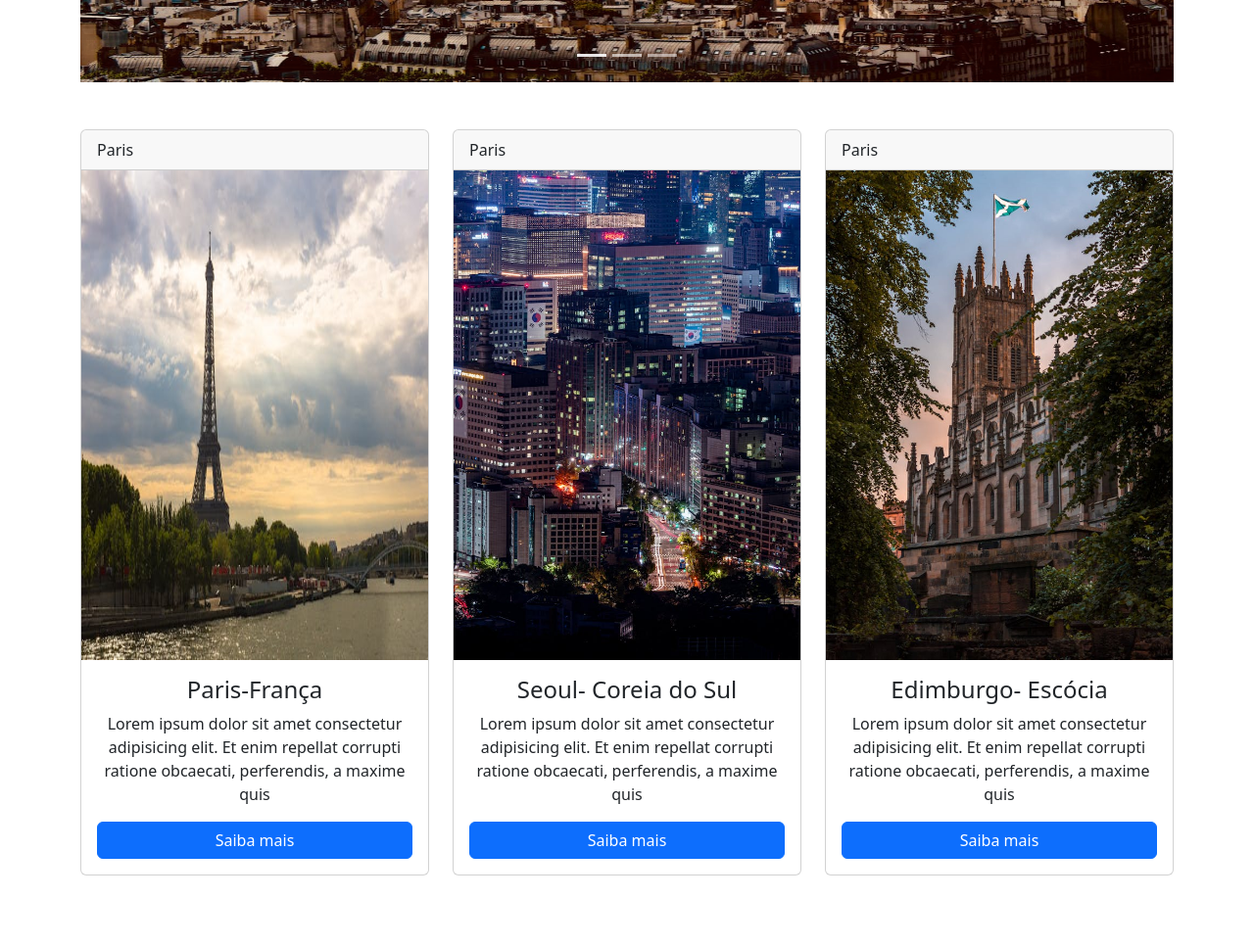
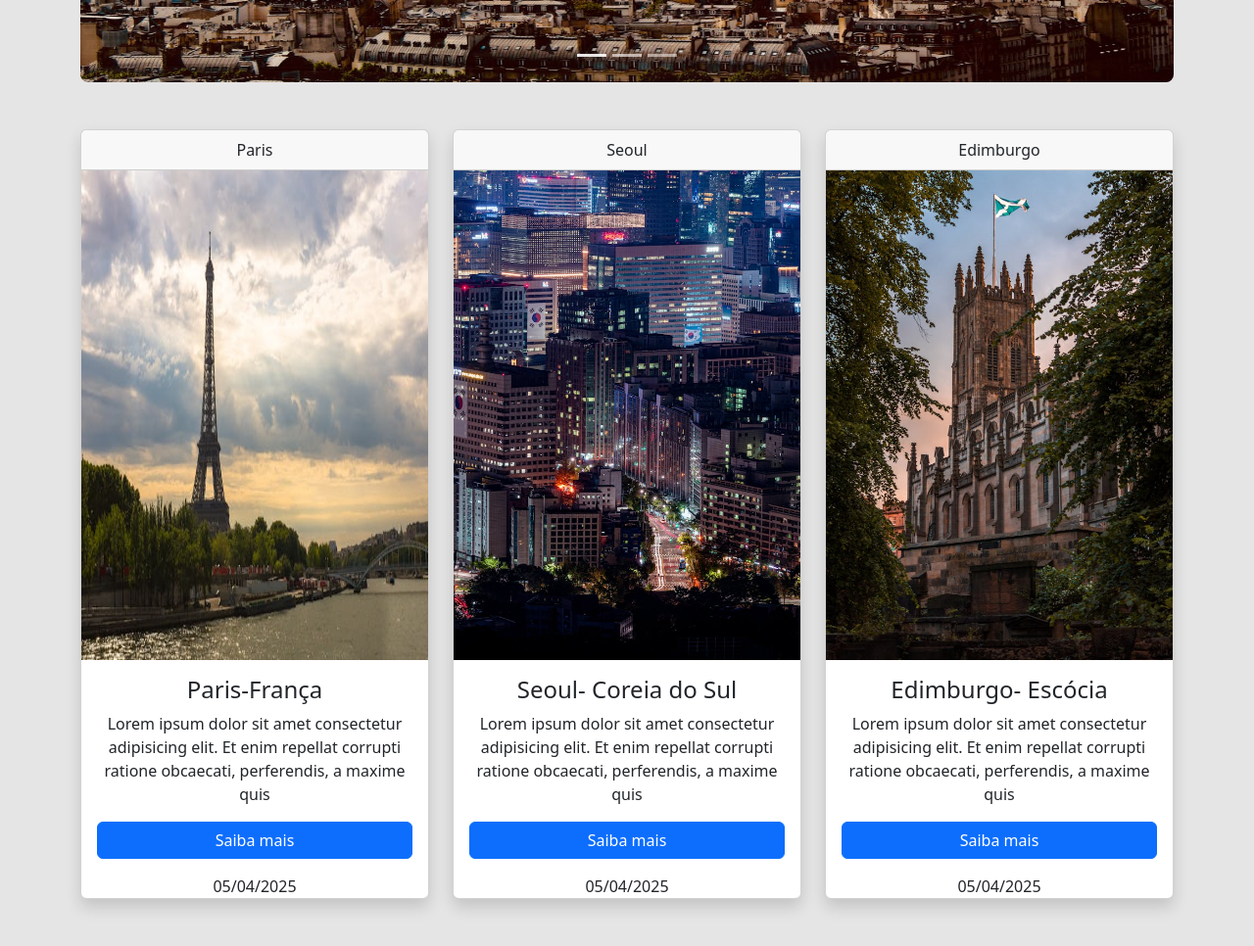
Before and after one commit to SaraMonique13/exercicio_bootstrap_ebac, a plain HTML site: page index.html in a window 1280 px wide. Shown: the part 520-1486 px from the top of the page at 98% size. Before the commit the page ends 1414 px from the top, so only its background shows below. Drawn offline with Linux system fonts and the light colour scheme.

Commit message:
borda, sombra e footer

```diff
--- a/index.html
+++ b/index.html
@@ -6,6 +6,9 @@
     <title>Document</title>
     <link rel="stylesheet" href="lib/bootstrap.min.css">
     <style>
+        body{
+            background-color: #e6e5e5;
+        }
         img{
             height: 500px;
         }
@@ -24,13 +27,13 @@
     <div id="carousel-exemplo" class="carousel carousel-fade slide mb-5" data-bs-ride="carousel">
         <div class="carousel-inner">
             <div class="carousel-item active">
-                <img class="d-block w-100" src="imagens/paris.jpg" alt="" data-bs-interval="3000">
+                <img class="d-block w-100 rounded-3" src="imagens/paris.jpg" alt="" data-bs-interval="3000">
             </div>
             <div class="carousel-item">
-                <img class="d-block w-100" src="imagens/coreia.jpg" alt="" data-bs-interval="3000">
+                <img class="d-block w-100 rounded-3" src="imagens/coreia.jpg" alt="" data-bs-interval="3000">
             </div>
             <div class="carousel-item">
-                <img class="d-block w-100" src="imagens/edimburgo.jpg" alt="" data-bs-interval="3000">
+                <img class="d-block w-100 rounded-3" src="imagens/edimburgo.jpg" alt="" data-bs-interval="3000">
             </div>
         </div>
         <button type="button" class="carousel-control-prev" data-bs-target="#carousel-exemplo" data-bs-slide="prev">
@@ -48,11 +51,12 @@
     </div>
    </div>
 
-   <div class="container">
+
+   <div class="container" id="grid">
     <div class="row">
-        <div class="col-lg-4 col-md-6 col-sm-12">
-            <article class="card">
-                <header class="card-header">
+        <div class="col-lg-4 col-md-6 col-sm-12 mb-5">
+            <article class="card shadow">
+                <header class="card-header text-center">
                     Paris
                 </header>
                 <img src="imagens/1.jpg" alt="">
@@ -63,14 +67,17 @@
                     <p class="text">Lorem ipsum dolor sit amet consectetur adipisicing elit. Et enim repellat corrupti ratione obcaecati, perferendis, a maxime quis </p>
                     <a href="#" class="btn btn-primary link" >Saiba mais</a>
                 </div>
+                <footer class="footer text-center">
+                    <time>05/04/2025</time>
+                </footer>
             </article>
         </div>
 
 
-        <div class="col-lg-4 col-md-6 col-sm-12">
-            <article class="card">
-                <header class="card-header">
-                    Paris
+        <div class="col-lg-4 col-md-6 col-sm-12 mb-5">
+            <article class="card shadow">
+                <header class="card-header text-center">
+                    Seoul
                 </header>
                 <img src="imagens/2.jpg" alt="">
                 <div class="card-body text-center">
@@ -81,15 +88,18 @@
 
                     <a href="#" class="btn btn-primary link">Saiba mais</a>
                 </div>
+                <footer class="footer text-center">
+                    <time>05/04/2025</time>
+                </footer>
 
             </article>
         </div>
 
 
-        <div class="col-lg-4 col-md-6 col-sm-12">
-            <article class="card">
-                <header class="card-header">
-                    Paris
+        <div class="col-lg-4 col-md-6 col-sm-12 mb-5">
+            <article class="card shadow">
+                <header class="card-header text-center">
+                    Edimburgo
                 </header>
                 <img src="imagens/3.jpg" alt="">
                 <div class="card-body text-center">
@@ -99,8 +109,12 @@
                     <p class="text">Lorem ipsum dolor sit amet consectetur adipisicing elit. Et enim repellat corrupti ratione obcaecati, perferendis, a maxime quis </p>
                     <a href="#" class="btn btn-primary link">Saiba mais</a>
                 </div>
+                <footer class="footer text-center">
+                    <time>05/04/2025</time>
+                </footer>
             </article>
         </div>
+    </div>
 
 
 
```
